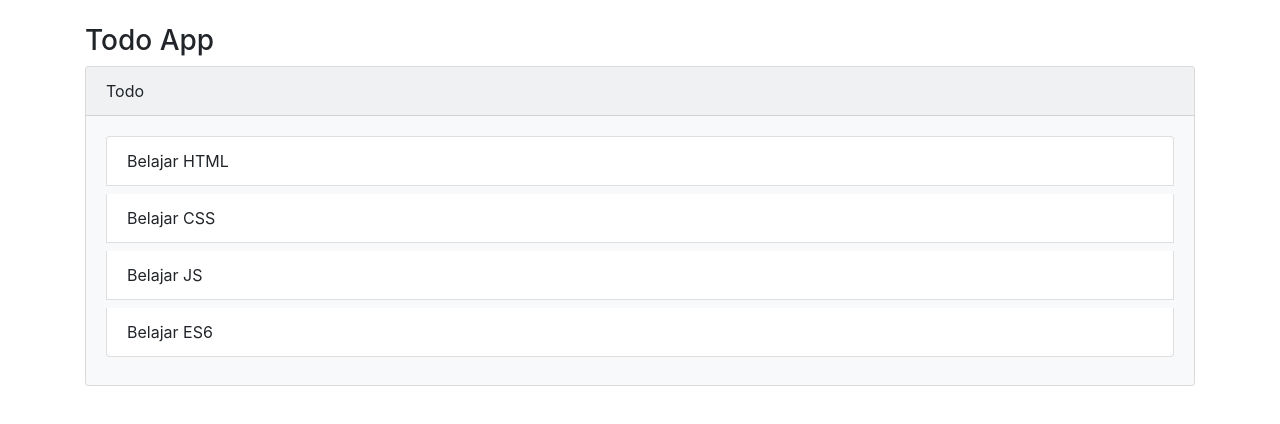
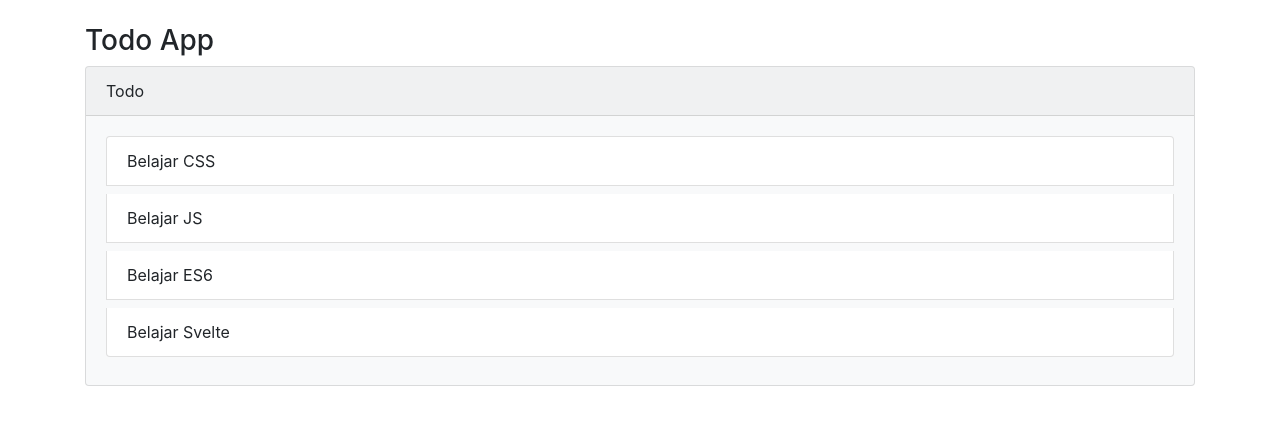
Before and after one commit to fahmiauliarahman/svelte-todo-app, a Svelte app: page / in a window 1280 px wide. Shown: the top 424 px of the page. Built offline with nearby package versions, Linux system fonts and the light colour scheme.

Commit message:
svelte array of strings and array of objects

```diff
--- a/src/App.svelte
+++ b/src/App.svelte
@@ -1,5 +1,24 @@
 <script>
   import TodoCard from "./TodoCard.svelte";
+  // let contents = ["Belajar CSS", "Belajar JS", "Belajar ES6", "Belajar Svelte"]; //array of strings
+  let cards = [
+    {
+      todo: "Belajar CSS",
+      list: "task",
+    },
+    {
+      todo: "Belajar JS",
+      list: "task",
+    },
+    {
+      todo: "Belajar ES6",
+      list: "task",
+    },
+    {
+      todo: "Belajar Svelte",
+      list: "task",
+    },
+  ];
 </script>
 
 <div class="container my-3">
@@ -10,10 +29,16 @@
       <div class="card-header">Todo</div>
       <div class="card-body">
         <ul class="list-group">
-          <TodoCard content={"Belajar HTML"} />
-          <TodoCard content={"Belajar CSS"} />
-          <TodoCard content={"Belajar JS"} />
-          <TodoCard content={"Belajar ES6"} />
+          <!-- For array of strings -->
+          <!-- {#each contents as content} -->
+          <!-- <TodoCard content={content} /> -->
+          <!-- <TodoCard {content} /> -->
+          <!-- {/each} -->
+
+          <!-- for array of objects -->
+          {#each cards as card}
+            <TodoCard content={card.todo} />
+          {/each}
         </ul>
       </div>
     </div>
```
